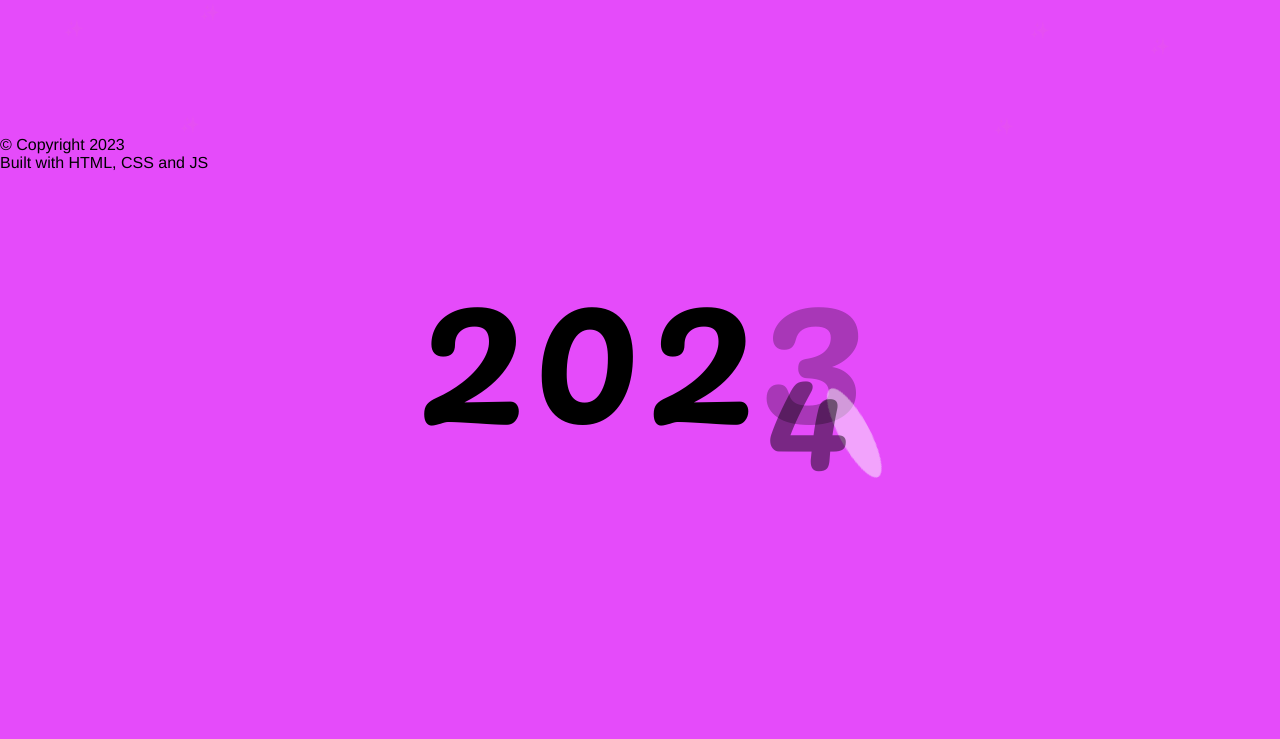
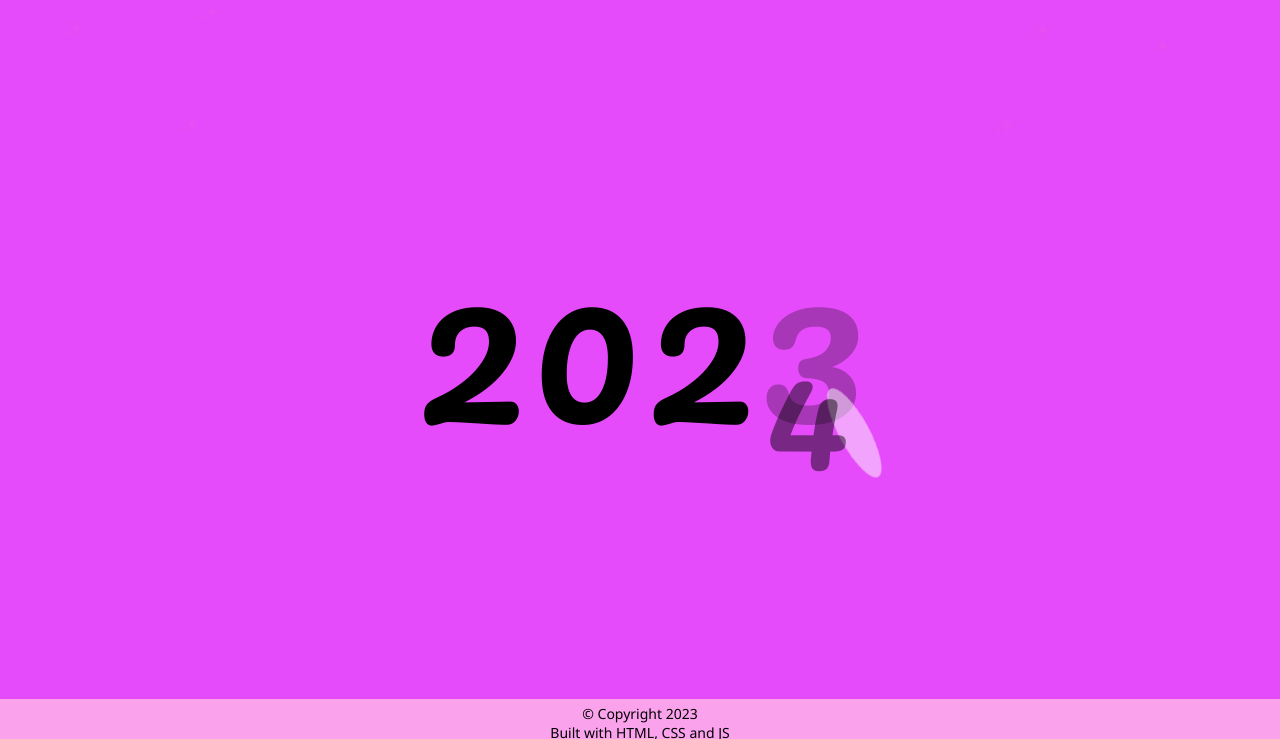
Before and after one commit to Lakshmi519/NewYear, a plain HTML site: page index.html in a window 1280 px wide. Shown: the part 61-800 px from the top of the page. Drawn offline with Linux system fonts and the light colour scheme; a web font is replaced by a local one.

Commit message:
added footer section

```diff
--- a/styles.css
+++ b/styles.css
@@ -185,3 +185,15 @@ p{
     }
 
 }
+footer {
+    position: fixed;
+    bottom: 0;
+    width: 100%;
+    height: 40px;   /* Height of the footer */
+    background: rgb(250, 162, 236);
+    text-align: center;
+    font-size: 14px;
+    padding: 5px;
+    font-family:'Segoe UI', Tahoma, Geneva, Verdana, sans-serif;
+    color: black;
+ }
```
